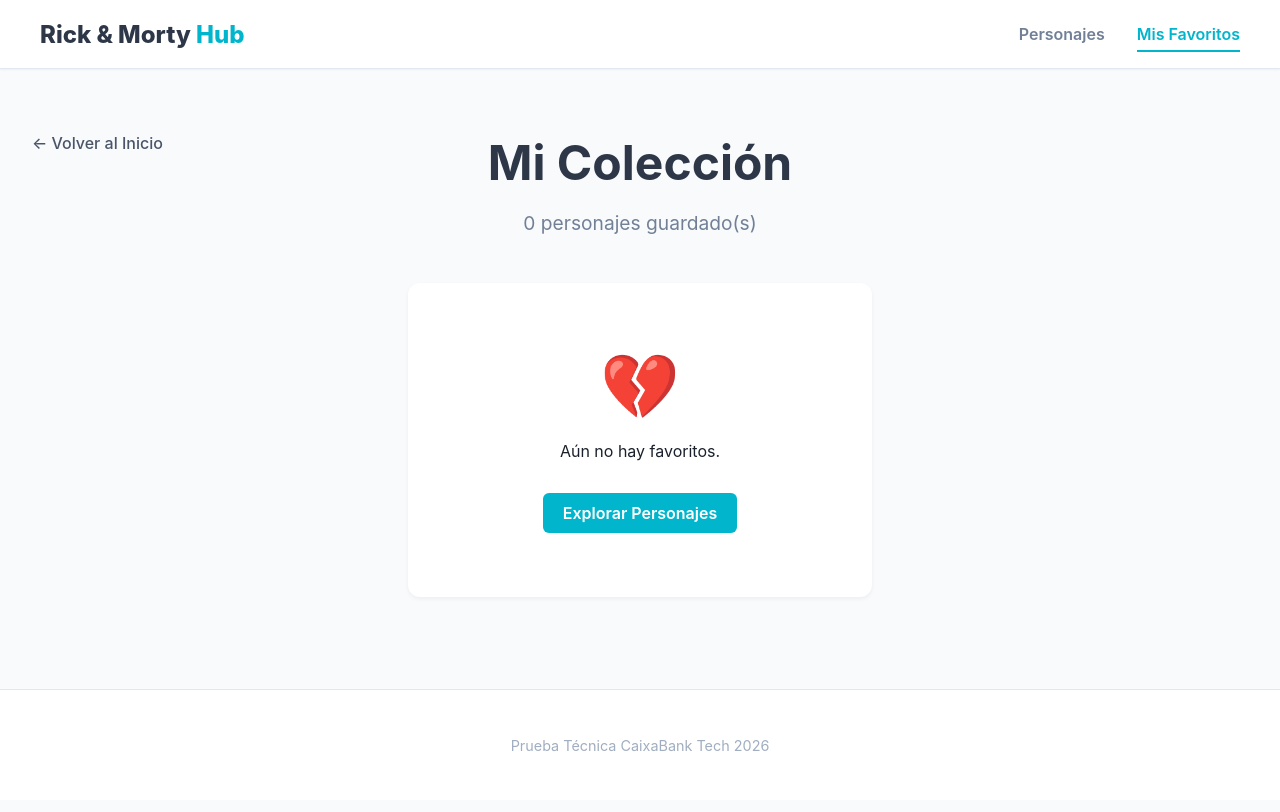
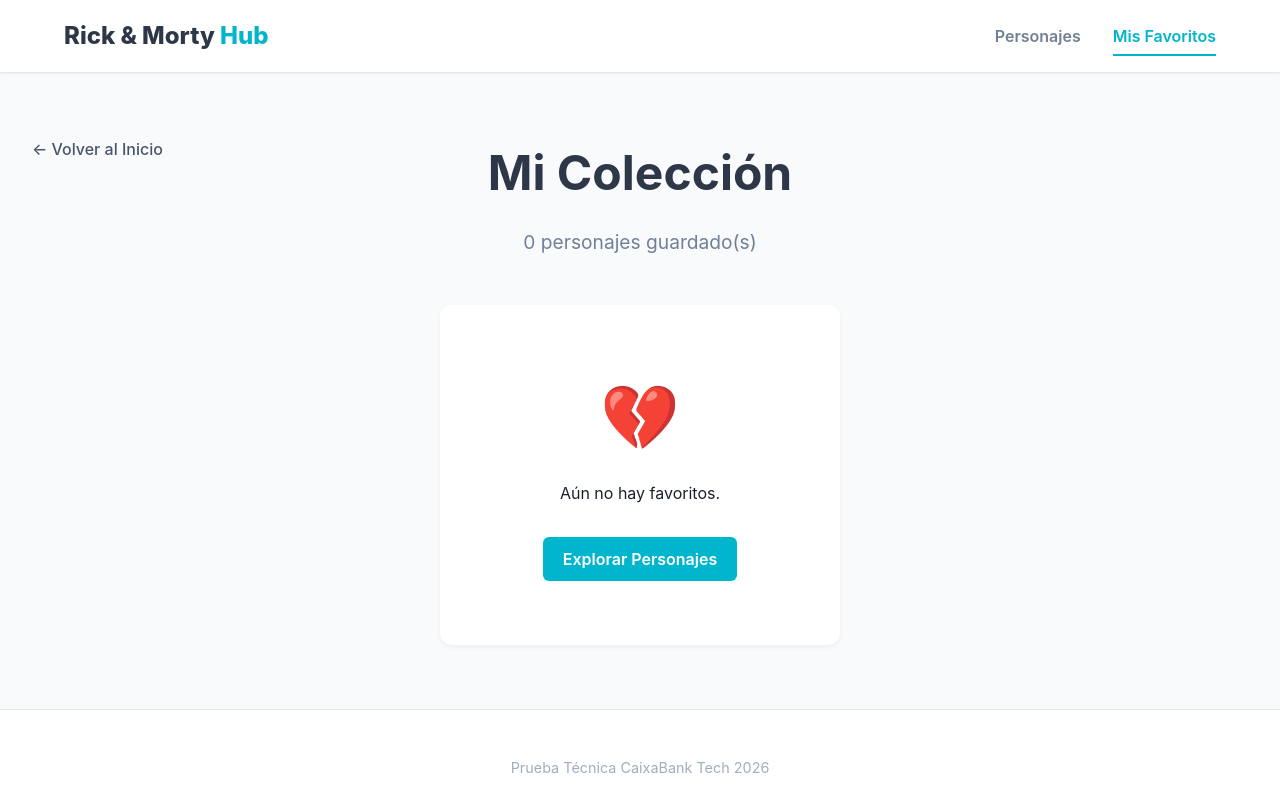
Before and after one commit to eeyunn/front-caixa, a React (Vite) app: page /favorites in a window 1280 px wide. Shown: the top 812 px of the page. Built offline with nearby package versions, Linux system fonts and the light colour scheme.

Commit message:
feat: refactor CSS styles by removing unused classes and consolidating styles for better maintainability

```diff
--- a/src/index.css
+++ b/src/index.css
@@ -12,42 +12,18 @@ body {
   font-family: -apple-system, BlinkMacSystemFont, 'Segoe UI', Roboto, Helvetica, Arial, sans-serif;
   background-color: var(--bg);
   color: var(--text);
+  line-height: 1.5;
 }
 
-.container {
-  max-width: 1200px;
-  margin: 0 auto;
-  padding: 20px;
+* {
+  box-sizing: border-box;
 }
 
-.grid {
-  display: grid;
-  grid-template-columns: repeat(auto-fill, minmax(250px, 1fr));
-  gap: 20px;
+a {
+  text-decoration: none;
+  color: inherit;
 }
 
-.btn {
-  padding: 8px 16px;
-  border-radius: 4px;
-  border: none;
-  cursor: pointer;
-  background-color: var(--primary);
-  color: white;
-  transition: background 0.2s;
-}
-
-.btn:hover {
-  opacity: 0.9;
-}
-
-.btn-outline {
-  background: transparent;
-  border: 1px solid var(--primary);
-  color: var(--primary);
-}
-
-.btn-icon {
-    background: none;
     border: none;
     cursor: pointer;
     font-size: 1.5rem;
```
